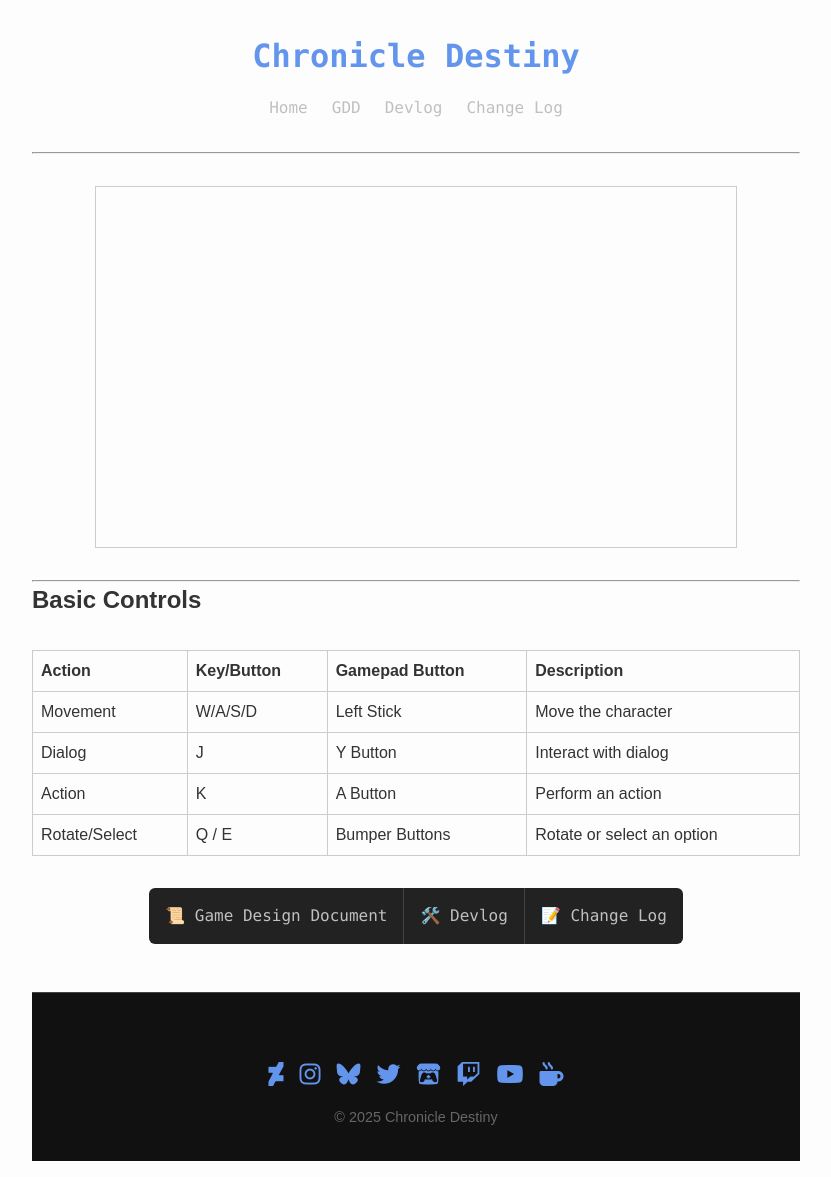
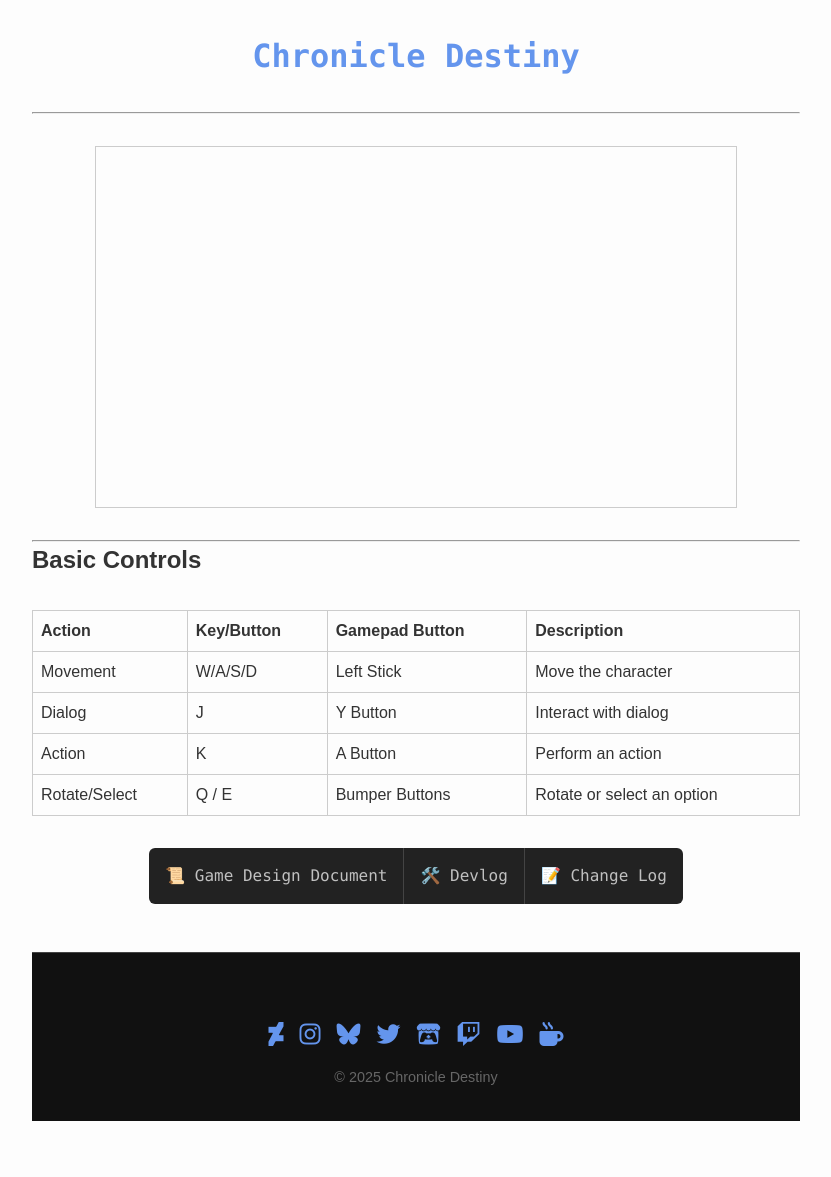
Before and after one commit to zBuLe/Chronicle-Destiny, a Jekyll site: the page built from index.md, in a window 1280 px wide. Shown: the whole page, without its empty margins (224-1055 px from the left). Built offline with Jekyll 4.4.1, drawn with Linux system fonts in a browser that asks for light colours; nearby versions of some CDN libraries; our own code applies the rules of GitHub Pages for plain Markdown files; a script that is not in the unit is left out; after the commit the page ends 1137 px from its top, so only the background shows below that.

Commit message:
Remove commented navigation from header and fix link formatting in index

```diff
--- a/_includes/header.html
+++ b/_includes/header.html
@@ -1,9 +1,11 @@
 <header class="site-header">
   <h1 class="site-title">{{ site.title }}</h1>
+  <!--
   <nav class="site-nav">
     <a href="{{ '/' | relative_url }}">Home</a>
     <a href="{{ '/gdd/chronicle-destiny-gdd.md' | relative_url }}">GDD</a>
     <a href="{{ '/devlog/' | relative_url }}">Devlog</a>
     <a href="{{ '/changelog.md' | relative_url }}">Change Log</a>
   </nav>
+  -->
 </header>
--- a/index.md
+++ b/index.md
@@ -25,6 +25,6 @@ title: Chronicle Destiny
 
 
 * [📜 Game Design Document](/gdd/chronicle-destiny-gdd)
-* [🛠️ Devlog](/devlog)
-* [📝 Change Log](/changelog)
+* [🛠️ Devlog](devlog)
+* [📝 Change Log](changelog)
 {: .nav-list }
```
